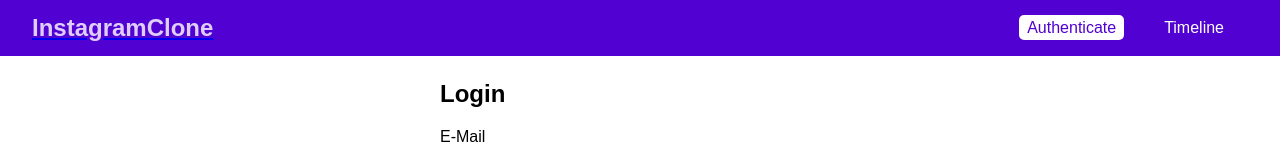
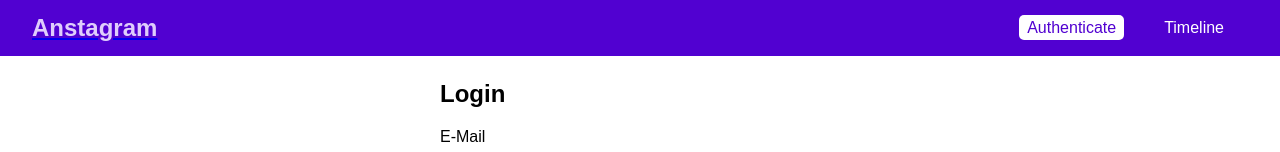
Before and after one commit to dkstjdwns114/Instagram_Clone, a React (Create React App) app in the folder frontend/: page /auth in a window 1280 px wide. Shown: the top 152 px of the page. Built offline with nearby package versions, Linux system fonts and the light colour scheme.

Commit message:
이름 수정

```diff
--- a/frontend/src/components/Navigation/MainNavigation.js
+++ b/frontend/src/components/Navigation/MainNavigation.js
@@ -12,7 +12,7 @@ const mainNavigation = (props) => (
         <header className="main-navigation">
           <div className="main-navigation__logo">
             <Link to="/">
-              <h1>InstagramClone</h1>
+              <h1>Anstagram</h1>
             </Link>
           </div>
           <nav className="main-navigation__items">
```
